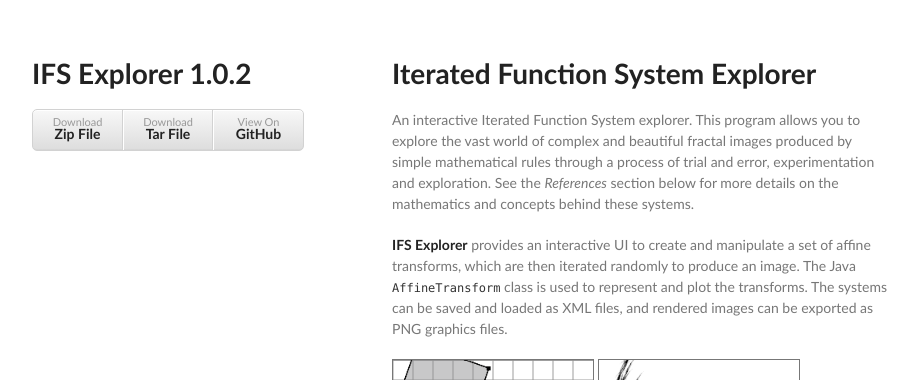
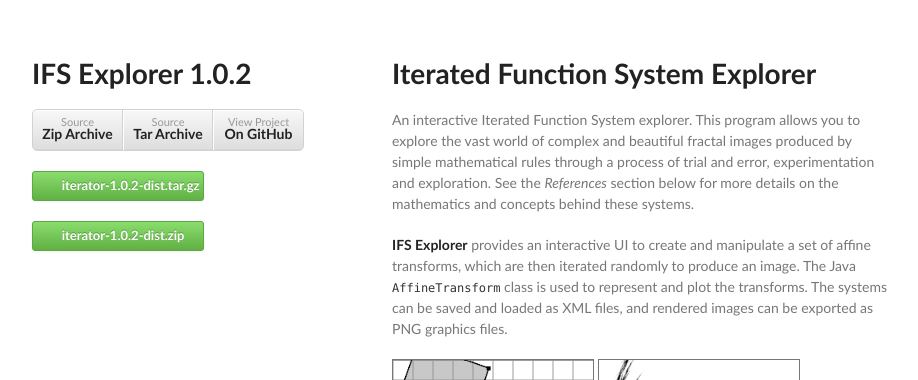
Before and after one commit to grkvlt/iterator, a plain HTML site: page index.html in a window 1280 px wide. Shown: the top 380 px of the page, without its empty margins (178-1096 px from the left). Drawn offline with Linux system fonts and the light colour scheme; a web font is replaced by a local one.

Commit message:
Fixed download links

```diff
--- a/index.html
+++ b/index.html
@@ -7,6 +7,8 @@
 
     <link rel="stylesheet" href="stylesheets/styles.css">
     <link rel="stylesheet" href="stylesheets/pygment_trac.css">
+    <link rel="stylesheet" href="stylesheets/github.css">
+
     <meta name="viewport" content="width=device-width, initial-scale=1, user-scalable=no">
     <!--[if lt IE 9]>
     <script src="//html5shiv.googlecode.com/svn/trunk/html5.js"></script>
@@ -17,10 +19,18 @@
       <header>
         <h1>IFS Explorer 1.0.2</h1>
         <ul>
-          <li><a href="https://github.com/grkvlt/iterator/zipball/master">Download <strong>Zip File</strong></a></li>
-          <li><a href="https://github.com/grkvlt/iterator/tarball/master">Download <strong>Tar File</strong></a></li>
-          <li><a href="https://github.com/grkvlt/iterator">View On <strong>GitHub</strong></a></li>
+          <li><a href="https://github.com/grkvlt/iterator/archive/1.0.2.zip">Source <strong>Zip Archive</strong></a></li>
+          <li><a href="https://github.com/grkvlt/iterator/archive/1.0.2.tar.gz">Source <strong>Tar Archive</strong></a></li>
+          <li><a href="https://github.com/grkvlt/iterator/tree/1.0.2">View Project <strong>On GitHub</strong></a></li>
         </ul>
+        <p>
+          <a href="https://github.com/grkvlt/iterator/releases/download/1.0.2/iterator-1.0.2-dist.tar.gz"
+            class="button primary"><span class="octicon octicon-arrow-down"></span> iterator-1.0.2-dist.tar.gz</a>
+        </p>
+        <p>
+          <a href="https://github.com/grkvlt/iterator/releases/download/1.0.2/iterator-1.0.2-dist.zip"
+            class="button primary"><span class="octicon octicon-arrow-down"></span> iterator-1.0.2-dist.zip</a>
+        </p>
       </header>
       <section>
         <h1>Iterated Function System Explorer</h1>
@@ -44,7 +54,7 @@
 
 <h3>Instructions</h3>
 
-<p>Either build the program using Maven or extract one of the packaged distributions. These can be <a href="https://github.com/grkvlt/iterator/releases">downloaded from GitHub</a> as either .tar.gz or .zip archives. Then run the relevant script for your operating system, using the optional <em>-F</em> flag to specify full-screen mode. </p>
+<p>Either build the program using Maven or extract one of the packaged distributions. These can be <a href="https://github.com/grkvlt/iterator/releases/1.0.2">downloaded from GitHub</a> as either .tar.gz or .zip archives. Then run the relevant script for your operating system, using the optional <em>-F</em> flag to specify full-screen mode. </p>
 
 <pre style="margin-left: 20px;"><code>$ ./bin/explorer.sh [-F]
 $ ./bin/explorer.command [-F]
--- /dev/null
+++ b/stylesheets/github.css
@@ -0,0 +1,64 @@
+.button.primary, .minibutton.primary {
+    color: #fff;
+    text-shadow: 0 -1px 0 rgba(0,0,0,0.25);
+    background-color: #60b044;
+    background-image: -moz-linear-gradient(#8add6d, #60b044);
+    background-image: -webkit-linear-gradient(#8add6d, #60b044);
+    background-image: linear-gradient(#8add6d, #60b044);
+    background-repeat: repeat-x;
+    border-color: #5ca941;
+    width: 150px;
+}
+.button {
+    outline: none;
+    position: relative;
+    display: inline-block;
+    padding: 4px 10px;
+    font-size: 13px;
+    font-weight: bold;
+    color: #333;
+    text-shadow: 0 1px 0 rgba(255,255,255,0.9);
+    white-space: nowrap;
+    background-color: #eaeaea;
+    background-image: -moz-linear-gradient(#fafafa, #eaeaea);
+    background-image: -webkit-linear-gradient(#fafafa, #eaeaea);
+    background-image: linear-gradient(#fafafa, #eaeaea);
+    background-repeat: repeat-x;
+    border-radius: 3px;
+    border: 1px solid #ddd;
+    border-bottom-color: #c5c5c5;
+    box-shadow: 0 1px 3px rgba(0,0,0,0.05);
+    vertical-align: middle;
+    cursor: pointer;
+    -webkit-touch-callout: none;
+    -webkit-user-select: none;
+    -khtml-user-select: none;
+    -moz-user-select: none;
+    -ms-user-select: none;
+    user-select: none;
+    -webkit-appearance: none;
+}
+.button>.octicon {
+    vertical-align: middle;
+    margin-top: -1px;
+}
+.octicon {
+    font: normal normal 20px octicons;
+    line-height: 1;
+    display: inline-block;
+    text-decoration: none;
+    -webkit-font-smoothing: antialiased;
+}
+.octicon-arrow-down:before {
+    content: '\f03f';
+}
+@font-face {
+    font-family: 'octicons';
+    src: url("https://github.com/assets/octicons-880d26f56022a5f3db1e26c81ac5f4aa2ee82c5f.eot");
+    src: url("https://github.com/assets/octicons-880d26f56022a5f3db1e26c81ac5f4aa2ee82c5f.eot#iefix") format("embedded-opentype"),
+         url("https://github.com/assets/octicons-5eaec6fc1975472c3c7f212ef33138bdaf97e600.woff") format("woff"),
+         url("https://github.com/assets/octicons-0bdba0b518396976dca0d630c1676433fe97a478.ttf") format("truetype"),
+         url("https://github.com/assets/octicons-e0754e99e9cf6e1d2c0ed2e35ca579a8c62e6b9b.svg#octicons") format("svg");
+    font-weight: normal;
+    font-style: normal
+}
```
